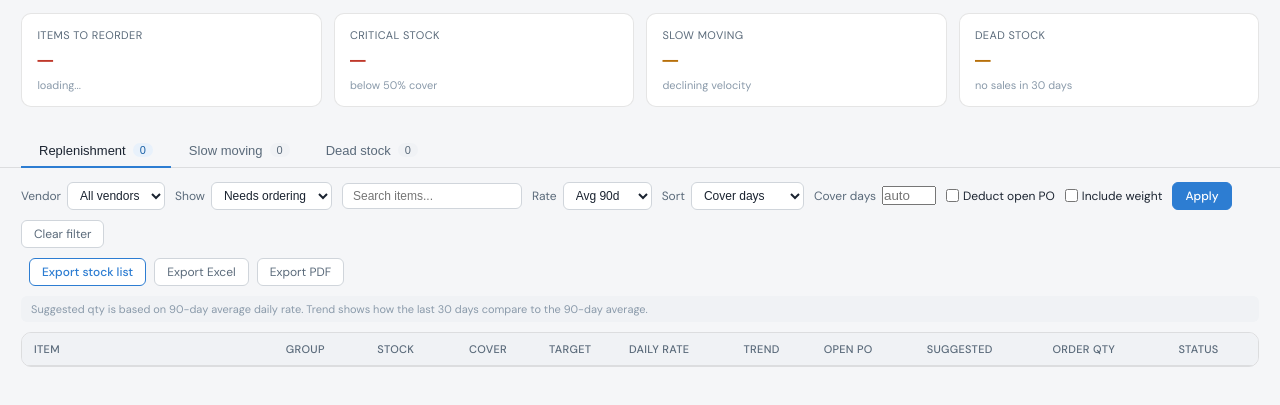
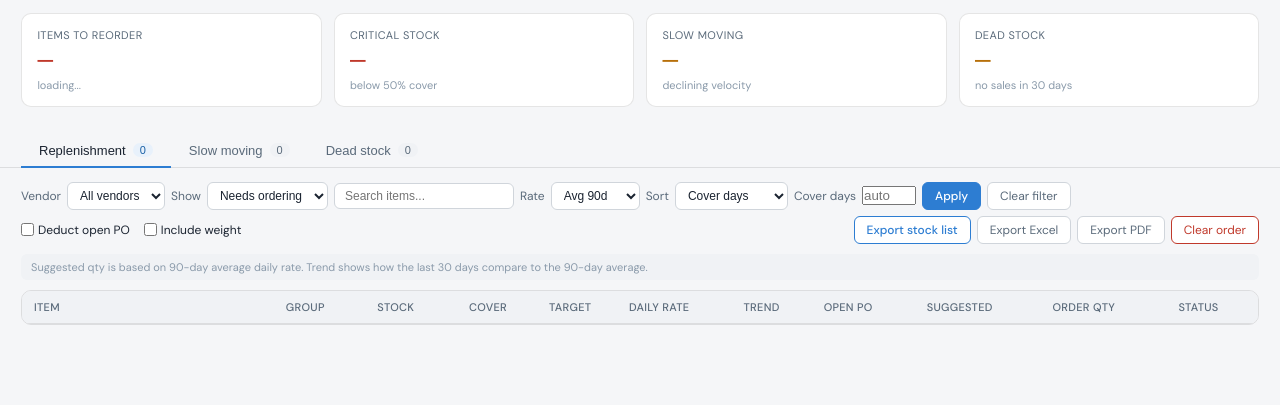
Before and after one commit to finsburysap-cpu/Finsbury-Hub, a plain HTML site: page stock.html in a window 1280 px wide. Shown: the part 57-462 px from the top of the page. Drawn offline with nearby package versions, Linux system fonts and the light colour scheme; a script that the page names is missing.

Commit message:
Update stock.html

```diff
--- a/stock.html
+++ b/stock.html
@@ -84,8 +84,9 @@
 
     <!-- REPLENISHMENT TAB -->
     <div id="view-replen" class="view active">
-      <div class="view-toolbar">
-        <div class="toolbar-left">
+      <div class="view-toolbar" style="flex-wrap:wrap;gap:6px">
+        <!-- Row 1: filters + Apply + Clear -->
+        <div class="toolbar-left" style="flex-wrap:wrap;gap:6px;flex:1 1 100%">
           <div class="field-inline">
             <label>Vendor</label>
             <select id="vendor-select" onchange="onVendorChange()">
@@ -118,20 +119,26 @@
             <label>Cover days</label>
             <input type="number" id="target-override" style="width:54px" min="1" max="365" placeholder="auto" oninput="renderReplen()">
           </div>
+          <button class="btn-sm btn-apply" onclick="renderReplen()">Apply</button>
+          <button class="btn-sm" onclick="clearFilters()">Clear filter</button>
+        </div>
+        <!-- Row 2: checkboxes + export buttons -->
+        <div style="display:flex;align-items:center;flex-wrap:wrap;gap:10px;width:100%;justify-content:space-between">
+          <div style="display:flex;align-items:center;gap:14px">
             <label style="font-size:12px;display:flex;align-items:center;gap:4px;cursor:pointer">
               <input type="checkbox" id="deduct-open-po" onchange="renderReplen()"> Deduct open PO
             </label>
             <label style="font-size:12px;display:flex;align-items:center;gap:4px;cursor:pointer">
               <input type="checkbox" id="include-weight"> Include weight
             </label>
-          <button class="btn-sm btn-apply" onclick="renderReplen()">Apply</button>
-          <button class="btn-sm" onclick="clearFilters()">Clear filter</button>
           </div>
-        <div class="toolbar-right">
+          <div style="display:flex;align-items:center;gap:6px">
             <span class="order-summary" id="order-summary"></span>
             <button class="btn-sm btn-outline" onclick="openStockListExport()">Export stock list</button>
             <button class="btn-sm" onclick="exportReplen('xlsx')">Export Excel</button>
             <button class="btn-sm" onclick="exportReplen('pdf')">Export PDF</button>
+            <button class="btn-sm" style="color:var(--red,#ef4444);border-color:var(--red,#ef4444)" onclick="clearOrder()">Clear order</button>
+          </div>
         </div>
       </div>
       <div class="note-bar" id="replen-note-bar">Suggested qty is based on 90-day average daily rate. Trend shows how the last 30 days compare to the 90-day average.</div>
```
Lines whose indentation alone changed are shown as unchanged.
